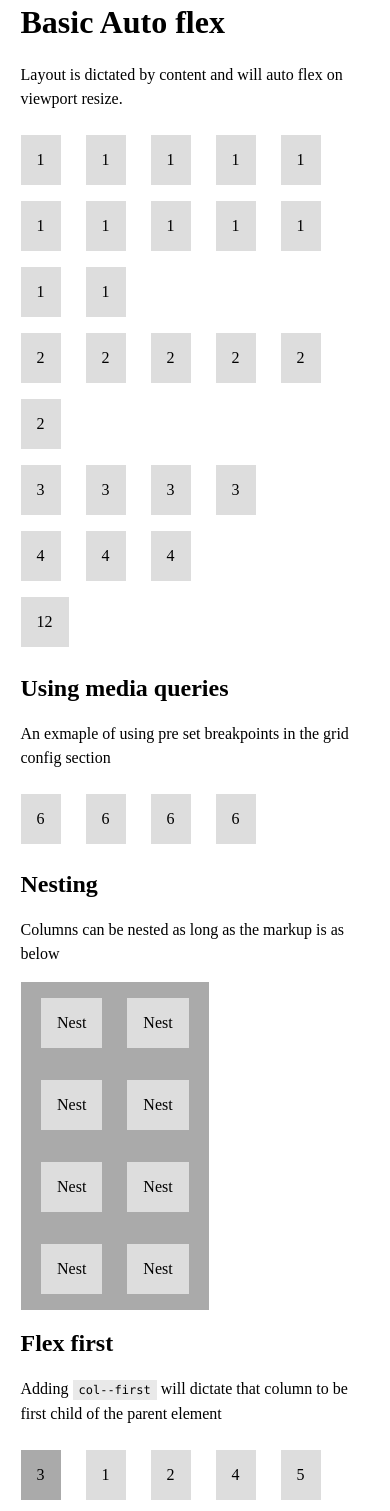
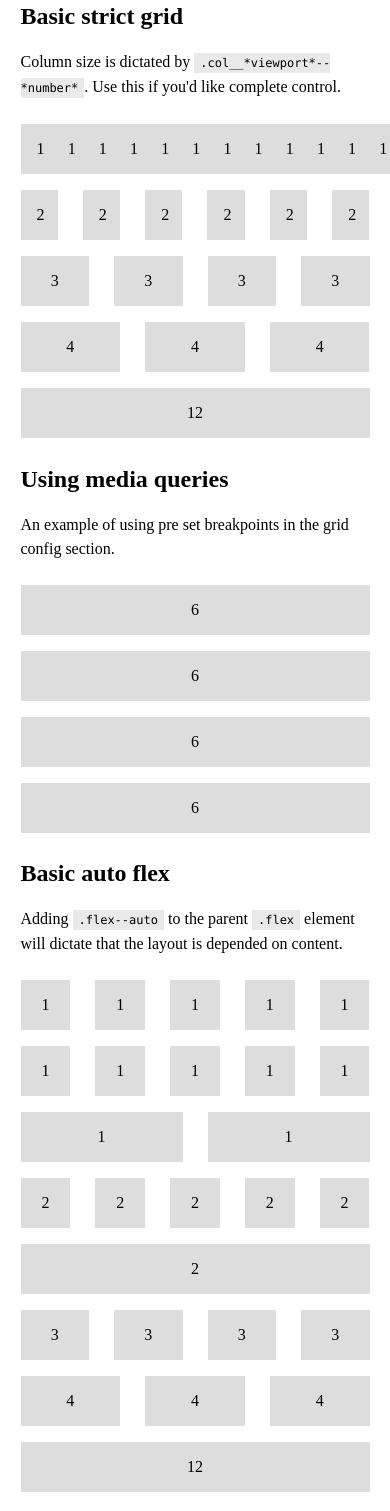
Before and after one commit to alistairtweedie/pintsize, a website: page demo.html in a window 390 px wide. Shown: the part 169-1680 px from the top of the page. Drawn offline with Linux system fonts and the light colour scheme.

Commit message:
further documentation

```diff
--- a/demo.html
+++ b/demo.html
@@ -30,59 +30,59 @@
 
     <div class="flex">
         <div class="col">
-            <h1>Basic Auto flex</h1>
-            <p>Layout is dictated by content and will auto flex on viewport resize.</p>
+            <h2>Basic strict grid</h2>
+            <p>Column size is dictated by <code>.col__*viewport*--*number*</code>. Use this if you'd like complete control.</p>
         </div>
     </div>
 
     <div class="flex">
-        <div class="col col__md--1"><div class="block">1</div></div>
-        <div class="col col__md--1"><div class="block">1</div></div>
-        <div class="col col__md--1"><div class="block">1</div></div>
-        <div class="col col__md--1"><div class="block">1</div></div>
-        <div class="col col__md--1"><div class="block">1</div></div>
-        <div class="col col__md--1"><div class="block">1</div></div>
-        <div class="col col__md--1"><div class="block">1</div></div>
-        <div class="col col__md--1"><div class="block">1</div></div>
-        <div class="col col__md--1"><div class="block">1</div></div>
-        <div class="col col__md--1"><div class="block">1</div></div>
-        <div class="col col__md--1"><div class="block">1</div></div>
-        <div class="col col__md--1"><div class="block">1</div></div>
+        <div class="col col__sm--1"><div class="block">1</div></div>
+        <div class="col col__sm--1"><div class="block">1</div></div>
+        <div class="col col__sm--1"><div class="block">1</div></div>
+        <div class="col col__sm--1"><div class="block">1</div></div>
+        <div class="col col__sm--1"><div class="block">1</div></div>
+        <div class="col col__sm--1"><div class="block">1</div></div>
+        <div class="col col__sm--1"><div class="block">1</div></div>
+        <div class="col col__sm--1"><div class="block">1</div></div>
+        <div class="col col__sm--1"><div class="block">1</div></div>
+        <div class="col col__sm--1"><div class="block">1</div></div>
+        <div class="col col__sm--1"><div class="block">1</div></div>
+        <div class="col col__sm--1"><div class="block">1</div></div>
 
     </div>
 
     <div class="flex">
 
-        <div class="col col__md--2"><div class="block">2</div></div>
-        <div class="col col__md--2"><div class="block">2</div></div>
-        <div class="col col__md--2"><div class="block">2</div></div>
-        <div class="col col__md--2"><div class="block">2</div></div>
-        <div class="col col__md--2"><div class="block">2</div></div>
-        <div class="col col__md--2"><div class="block">2</div></div>
+        <div class="col col__sm--2"><div class="block">2</div></div>
+        <div class="col col__sm--2"><div class="block">2</div></div>
+        <div class="col col__sm--2"><div class="block">2</div></div>
+        <div class="col col__sm--2"><div class="block">2</div></div>
+        <div class="col col__sm--2"><div class="block">2</div></div>
+        <div class="col col__sm--2"><div class="block">2</div></div>
 
     </div>
 
     <div class="flex">
 
-        <div class="col col__md--3"><div class="block">3</div></div>
-        <div class="col col__md--3"><div class="block">3</div></div>
-        <div class="col col__md--3"><div class="block">3</div></div>
-        <div class="col col__md--3"><div class="block">3</div></div>
+        <div class="col col__sm--3"><div class="block">3</div></div>
+        <div class="col col__sm--3"><div class="block">3</div></div>
+        <div class="col col__sm--3"><div class="block">3</div></div>
+        <div class="col col__sm--3"><div class="block">3</div></div>
 
     </div>
 
     <div class="flex">
 
-        <div class="col col__md--4"><div class="block">4</div></div>
-        <div class="col col__md--4"><div class="block">4</div></div>
-        <div class="col col__md--4"><div class="block">4</div></div>
+        <div class="col col__sm--4"><div class="block">4</div></div>
+        <div class="col col__sm--4"><div class="block">4</div></div>
+        <div class="col col__sm--4"><div class="block">4</div></div>
 
     </div>
 
 
     <div class="flex">
 
-        <div class="col col__md--12"><div class="block">12</div></div>
+        <div class="col col__sm--12"><div class="block">12</div></div>
 
     </div>
 
@@ -91,29 +91,92 @@
     <div class="flex">
         <div class="col col__md--12">
             <h2>Using media queries</h2>
-            <p>An exmaple of using pre set breakpoints in the grid config section</p>
+            <p>An example of using pre set breakpoints in the grid config section.</p>
         </div>
     </div>
 
     <div class="flex">
 
-        <div class="col col__md--6 col__lg--3"><div class="block">6</div></div>
-        <div class="col col__md--6 col__lg--3"><div class="block">6</div></div>
-        <div class="col col__md--6 col__lg--3"><div class="block">6</div></div>
-        <div class="col col__md--6 col__lg--3"><div class="block">6</div></div>
+        <div class="col col__sm--12 col__md--6 col__lg--3"><div class="block">6</div></div>
+        <div class="col col__sm--12 col__md--6 col__lg--3"><div class="block">6</div></div>
+        <div class="col col__sm--12 col__md--6 col__lg--3"><div class="block">6</div></div>
+        <div class="col col__sm--12 col__md--6 col__lg--3"><div class="block">6</div></div>
 
     </div>
+
+
+    <div class="flex">
+        <div class="col">
+            <h2>Basic auto flex</h2>
+            <p>Adding <code>.flex--auto</code> to the parent <code>.flex</code> element will dictate that the layout is depended on content.</p>
+        </div>
+    </div>
+
+
+    <div class="flex flex--auto">
+        <div class="col"><div class="block">1</div></div>
+        <div class="col"><div class="block">1</div></div>
+        <div class="col"><div class="block">1</div></div>
+        <div class="col"><div class="block">1</div></div>
+        <div class="col"><div class="block">1</div></div>
+        <div class="col"><div class="block">1</div></div>
+        <div class="col"><div class="block">1</div></div>
+        <div class="col"><div class="block">1</div></div>
+        <div class="col"><div class="block">1</div></div>
+        <div class="col"><div class="block">1</div></div>
+        <div class="col"><div class="block">1</div></div>
+        <div class="col"><div class="block">1</div></div>
+
+    </div>
+
+    <div class="flex flex--auto">
+
+        <div class="col"><div class="block">2</div></div>
+        <div class="col"><div class="block">2</div></div>
+        <div class="col"><div class="block">2</div></div>
+        <div class="col"><div class="block">2</div></div>
+        <div class="col"><div class="block">2</div></div>
+        <div class="col"><div class="block">2</div></div>
+
+    </div>
+
+    <div class="flex flex--auto">
+
+        <div class="col"><div class="block">3</div></div>
+        <div class="col"><div class="block">3</div></div>
+        <div class="col"><div class="block">3</div></div>
+        <div class="col"><div class="block">3</div></div>
+
+    </div>
+
+    <div class="flex flex--auto">
+
+        <div class="col"><div class="block">4</div></div>
+        <div class="col"><div class="block">4</div></div>
+        <div class="col"><div class="block">4</div></div>
+
+    </div>
+
+
+    <div class="flex flex--auto">
+
+        <div class="col"><div class="block">12</div></div>
+
+    </div>
+
+
+
 
     <div class="flex">
         <div class="col col__md--12">
             <h2>Nesting</h2>
-            <p>Columns can be nested as long as the markup is as below</p>
+            <p>Columns can be nested with using strict classes and flex auto as long as the markup is as below.</p>
         </div>
     </div>
 
-    <div class="flex">
+    <div class="flex flex--auto">
 
-        <div class="col col__md--6 col__lg--3">
+        <div class="col">
 
             <div class="flex flex--example">
 
@@ -126,7 +189,7 @@
 
 
         </div>
-        <div class="col col__md--6 col__lg--3">
+        <div class="col">
 
             <div class="flex flex--example">
 
@@ -139,7 +202,7 @@
 
 
         </div>
-        <div class="col col__md--6 col__lg--3">
+        <div class="col">
 
             <div class="flex flex--example">
 
@@ -152,7 +215,7 @@
 
 
         </div>
-        <div class="col col__md--6 col__lg--3">
+        <div class="col">
 
             <div class="flex flex--example">
 
@@ -172,13 +235,13 @@
 
         <div class="col col__md--12">
             <h2>Flex first</h2>
-            <p>Adding <code>col--first</code> will dictate that column to be first child of the parent element</p>
+            <p>Adding <code>.col--first</code> will dictate that column to be first child of the parent element.</p>
         </div>
 
     </div>
 
 
-    <div class="flex">
+    <div class="flex flex--auto">
 
         <div class="col col__md--2"><div class="block">1</div></div>
         <div class="col col__md--2"><div class="block">2</div></div>
@@ -192,11 +255,11 @@
     <div class="flex">
     <div class="col col__md--12">
             <h2>Flex last</h2>
-            <p>Adding <code>col--last</code> will dictate that column to be last child of the parent <code>flex</code> element</p>
+            <p>Adding <code>.col--last</code> will dictate that column to be last child of the parent <code>.flex</code> element.</p>
         </div>
     </div>
 
-    <div class="flex">
+    <div class="flex flex--auto">
 
         <div class="col col__md--2"><div class="block">1</div></div>
         <div class="col col__md--2"><div class="block">2</div></div>
@@ -210,11 +273,11 @@
     <div class="flex">
         <div class="col col__md--12">
             <h2>Flex reverse</h2>
-            <p>Adding <code>flex--reverse</code> to the parent <code>flex</code> element will dictate that the column order in the DOM be reversed</p>
+            <p>Adding <code>.flex--reverse</code> to the parent <code>.flex</code> element will dictate that the column order in the DOM be reversed.</p>
         </div>
     </div>
 
-    <div class="flex flex--reverse">
+    <div class="flex flex--auto flex--reverse">
 
         <div class="col col__md--2"><div class="block">1</div></div>
         <div class="col col__md--2"><div class="block">2</div></div>
@@ -225,10 +288,10 @@
 
     </div>
 
-    <div class="flex flex--none">
+    <div class="flex">
     <div class="col col__md--12">
             <h2>Flex between</h2>
-            <p>Adding <code>flex--between</code> to the parent <code>flex</code> element will dictate that the columns are evenly distributed inside the parent <code>flex</code> element; first item is on the start line, last item on the end line</p>
+            <p>Adding <code>.flex--between</code> to the parent <code>.flex</code> element will dictate that the columns are evenly distributed inside the parent <code>.flex</code> element; first item is on the start line, last item on the end line.</p>
         </div>
     </div>
 
@@ -243,7 +306,7 @@
     <div class="flex">
     <div class="col col__md--12">
             <h2>Flex around</h2>
-            <p>Adding <code>flex--around</code> to the parent <code>flex</code> element will dictate that the columns are evenly distributed inside the parent <code>flex</code> element with equal space around them.</p>
+            <p>Adding <code>.flex--around</code> to the parent <code>.flex</code> element will dictate that the columns are evenly distributed inside the parent <code>.flex</code> element with equal space around them.</p>
         </div>
     </div>
 
@@ -258,7 +321,7 @@
     <div class="flex">
     <div class="col col__md--12">
             <h2>Flex start</h2>
-            <p>Adding <code>flex--start</code> to the parent <code>flex</code> element will dictate that the columns are packed towards the start of the parent <code>flex</code> element</p>
+            <p>Adding <code>.flex--start</code> to the parent <code>.flex</code> element will dictate that the columns are packed towards the start of the parent <code>.flex</code> element.</p>
         </div>
     </div>
 
@@ -272,7 +335,7 @@
     <div class="flex">
     <div class="col col__md--12">
             <h2>Flex center</h2>
-            <p>Adding <code>flex--center</code> to the parent <code>flex</code> element will dictate that the columns are packed towards the center of the parent <code>flex</code> element</p>
+            <p>Adding <code>.flex--center</code> to the parent <code>.flex</code> element will dictate that the columns are packed towards the center of the parent <code>.flex</code> element.</p>
         </div>
     </div>
 
@@ -286,7 +349,7 @@
     <div class="flex">
     <div class="col col__md--12">
             <h2>Flex end</h2>
-            <p>Adding <code>flex--end</code> to the parent <code>flex</code> element will dictate that the columns are packed towards the end of the parent <code>flex</code> element</p>
+            <p>Adding <code>.flex--end</code> to the parent <code>.flex</code> element will dictate that the columns are packed towards the end of the parent <code>.flex</code> element.</p>
         </div>
     </div>
 
@@ -300,11 +363,11 @@
     <div class="flex">
     <div class="col col__md--12">
             <h2>Justfy top</h2>
-            <p>Adding <code>flex--top</code> to the parent <code>flex</code> element will dictate that the columns are vertically aligned to the top of the parent <code>flex</code> element</p>
+            <p>Adding <code>.flex--top</code> to the parent <code>.flex</code> element will dictate that the columns are vertically aligned to the top of the parent <code>.flex</code> element.</p>
         </div>
     </div>
 
-    <div class="flex flex--top">
+    <div class="flex flex--auto flex--top">
 
         <div class="col col__md--6">
             <div class="block u-text-left">
@@ -322,11 +385,11 @@
     <div class="flex">
     <div class="col col__md--12">
             <h2>Justify middle</h2>
-            <p>Adding <code>flex--middle</code> to the parent <code>flex</code> element will dictate that the columns are vertically aligned to the middle of the parent <code>flex</code> element</p>
+            <p>Adding <code>.flex--middle</code> to the parent <code>.flex</code> element will dictate that the columns are vertically aligned to the middle of the parent <code>.flex</code> element.</p>
         </div>
     </div>
 
-    <div class="flex flex--middle">
+    <div class="flex flex--auto flex--middle">
 
         <div class="col col__md--6">
             <div class="block u-text-left">
@@ -344,11 +407,11 @@
     <div class="flex">
     <div class="col col__md--12">
             <h2>Justify bottom</h2>
-            <p>Adding <code>flex--bottom</code> to the parent <code>flex</code> element will dictate that the columns are vertically aligned to the bottom of the parent <code>flex</code> element</p>
+            <p>Adding <code>.flex--bottom</code> to the parent <code>.flex</code> element will dictate that the columns are vertically aligned to the bottom of the parent <code>.flex</code> element.</p>
         </div>
     </div>
 
-    <div class="flex flex--bottom">
+    <div class="flex flex--auto flex--bottom">
 
         <div class="col col__md--6">
             <div class="block u-text-left">
```
